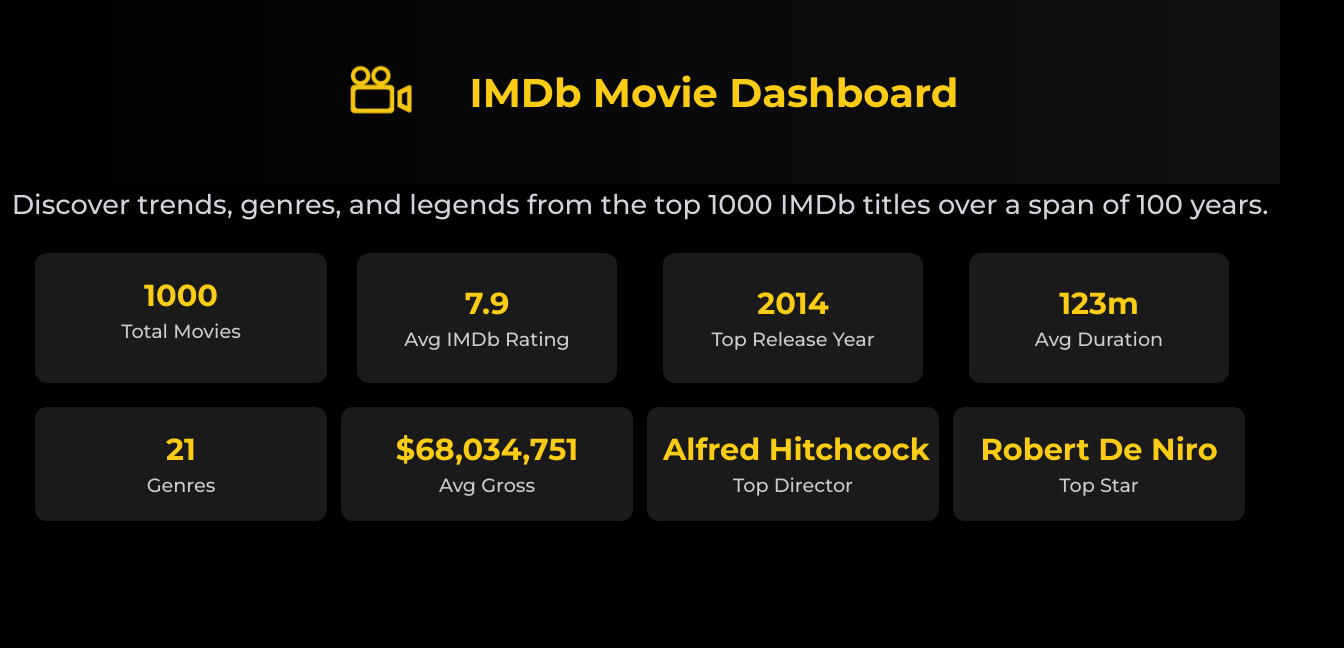
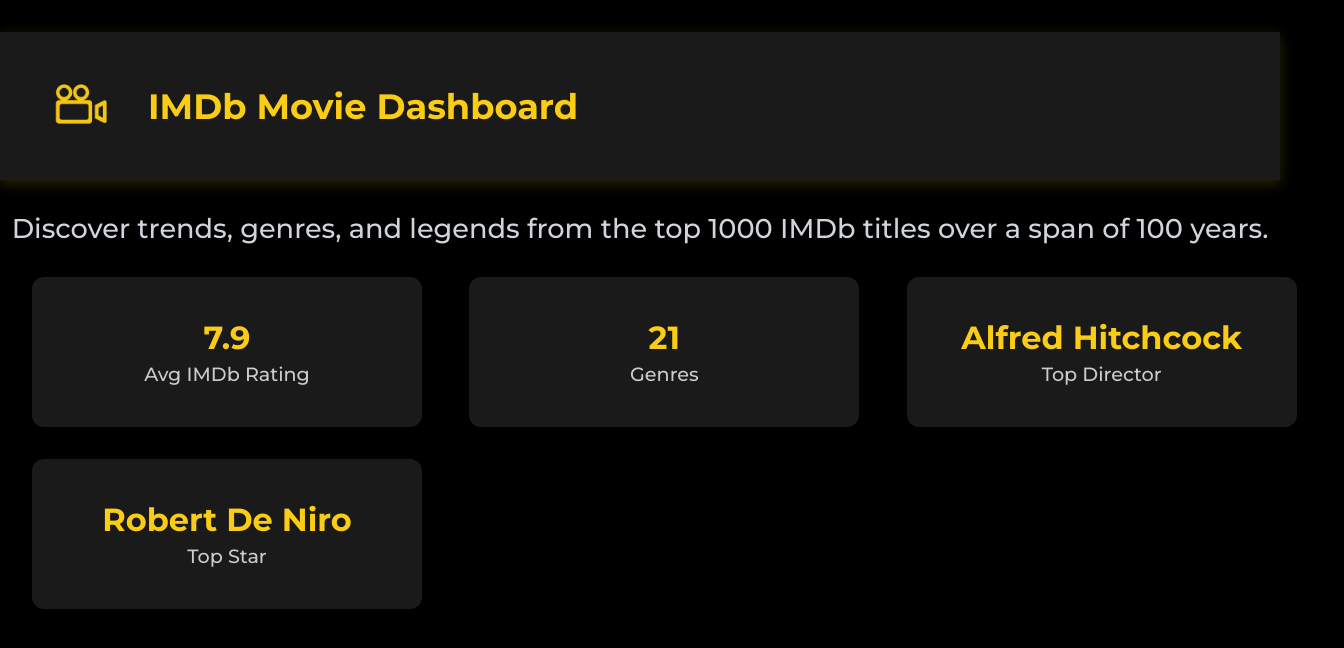
Before and after one commit to asmita7798/movie-dashboard, a SvelteKit app: page / in a window 1280 px wide. Shown: the top 648 px of the page, 1344 px wide, since content can reach past the window. Built offline with nearby package versions, Linux system fonts and the light colour scheme.

Commit message:
Updated dashboard

```diff
--- a/src/components/Flipcard.svelte
+++ b/src/components/Flipcard.svelte
@@ -13,10 +13,10 @@
 <style>
   .flip-card {
     perspective: 1000px;
-    min-width: 180px;
-    max-width: 260px;
+    min-width: 300px;
+    max-width: 390px;
     width: 100%;
-    height: 130px;
+    height: 150px;
   }
 
   .flip-card-inner {
--- a/src/components/Header.svelte
+++ b/src/components/Header.svelte
@@ -2,7 +2,6 @@
   import FlipCard from './FlipCard.svelte';
   export let imdbCSV = [];
 
-  // Filter valid rows
   const validRows = imdbCSV.filter(row =>
     row['IMDB_Rating'] && row['Released_Year'] && row['Runtime']
   );
@@ -13,36 +12,16 @@
     validRows.reduce((sum, row) => sum + parseFloat(row['IMDB_Rating']), 0) / totalMovies
   ).toFixed(1);
 
-  const avgDuration = (
-    validRows.reduce((sum, row) => {
-      const match = row['Runtime'].match(/\d+/);
-      return sum + (match ? parseInt(match[0]) : 0);
-    }, 0) / totalMovies
-  ).toFixed(0);
+  const ratings = validRows.map(row => parseFloat(row['IMDB_Rating']));
+  const minRating = Math.min(...ratings).toFixed(1);
+  const maxRating = Math.max(...ratings).toFixed(1);
 
-  const yearCounts = {};
-  validRows.forEach(row => {
-    const year = row['Released_Year'];
-    yearCounts[year] = (yearCounts[year] || 0) + 1;
-  });
-  const commonYear = Object.entries(yearCounts).reduce((a, b) => a[1] > b[1] ? a : b)[0];
-  // Unique genre count
   const genreSet = new Set();
   validRows.forEach(row => {
     row['Genre']?.split(',').forEach(g => genreSet.add(g.trim()));
   });
   const genreCount = genreSet.size;
 
-// Avg Gross Revenue
-const grossValues = validRows
-  .map(row => parseFloat(row['Gross']?.replace(/[$,]/g, '')))
-  .filter(val => !isNaN(val));
-const avgGross = (
-  grossValues.reduce((sum, val) => sum + val, 0) / grossValues.length
-).toLocaleString('en-US', { style: 'currency', currency: 'USD', maximumFractionDigits: 0 });
-
-
-// Most frequent Director
   const directorCount = {};
   validRows.forEach(row => {
     const d = row['Director'];
@@ -50,7 +29,6 @@
   });
   const popularDirector = Object.entries(directorCount).reduce((a, b) => a[1] > b[1] ? a : b)[0];
 
-// Most frequent Star (from Star1–4)
   const starCount = {};
   ['Star1', 'Star2', 'Star3', 'Star4'].forEach(col => {
     validRows.forEach(row => {
@@ -60,29 +38,30 @@
   });
   const popularStar = Object.entries(starCount).reduce((a, b) => a[1] > b[1] ? a : b)[0];
 
-// Top 5 movies from commonYear
-const topMoviesInYear = validRows
-  .filter(row => row['Released_Year'] === commonYear)
-  .sort((a, b) => parseFloat(b['IMDB_Rating']) - parseFloat(a['IMDB_Rating']))
-  .slice(0, 5)
-  .map(movie => ({
-    title: movie['Series_Title'],
-    rating: movie['IMDB_Rating']
-  }));
+  // Top Genre (most common)
+const genreCountMap = {};
+validRows.forEach(row => {
+  row['Genre']?.split(',').forEach(g => {
+    const genre = g.trim();
+    genreCountMap[genre] = (genreCountMap[genre] || 0) + 1;
+  });
+});
+const topGenre = Object.entries(genreCountMap).reduce((a, b) => a[1] > b[1] ? a : b)[0];
 
-// Rating min/max
-const ratings = validRows.map(row => parseFloat(row['IMDB_Rating']));
-const minRating = Math.min(...ratings).toFixed(1);
-const maxRating = Math.max(...ratings).toFixed(1);
+// Top movie by top director
+const topDirectorMovie = validRows
+  .filter(row => row['Director'] === popularDirector)
+  .sort((a, b) => parseFloat(b['IMDB_Rating']) - parseFloat(a['IMDB_Rating']))[0]?.Series_Title;
 
-// Duration min/max
-const durations = validRows
-  .map(row => parseInt(row['Runtime'].match(/\d+/)?.[0] || 0))
-  .filter(d => d > 0);
-const minDuration = Math.min(...durations);
-const maxDuration = Math.max(...durations);
+// Top movie by top star
+const topStarMovie = validRows
+  .filter(row =>
+    [row['Star1'], row['Star2'], row['Star3'], row['Star4']].includes(popularStar)
+  )
+  .sort((a, b) => parseFloat(b['IMDB_Rating']) - parseFloat(a['IMDB_Rating']))[0]?.Series_Title;
 
 </script>
+
 
 <style>
   :global(body) {
@@ -93,63 +72,56 @@
   }
 
  .header {
-    padding: 2rem;
-    background: linear-gradient(to right, #000, #111);
-    color: #fff;
   display: flex;
+  flex-direction: row;       /* ← this is key */
   align-items: center;
-    justify-content: center;
-    gap: 1rem;
+  justify-content: flex-start;
+  gap: 0rem;
+  padding: 1.5rem 2rem;               /* ✅ Add some spacing inside */
+  margin: 2rem 0;
+  max-width: 100%;
+  width: 100%;
+  background-color: #1a1a1a;
+  border-radius: 0px;
+  box-shadow: 0 4px 12px rgba(255, 255, 0, 0.15);
+  box-sizing: border-box;
 }
 
+
 .header h1 {
-    font-size: 2.5rem;
+  font-size: 2.2rem;
+  margin: 0;
+  color: #facc15;
   font-weight: 700;
-    color: #facc15;
 }
 
 .header-icon {
-    width: 120px;
-    height: 120px;
-    margin-right: 0.75rem;
+  width: 100px;
+  height: 100px;
+  margin-right: 1rem;
 }
+
 
   .subtitle {
     text-align: center;
     font-size: 1.7rem;
     font-weight: 400;
-    margin-top: 0.25rem;
+    margin-top: 0.2rem;
     color: #d1d5db;
   }
 
 .stats {
   display: grid;
-  grid-template-columns: repeat(4, 1fr);
-  gap: 1.5rem;
+  grid-template-columns: repeat(auto-fit, minmax(300px, 1fr));  /* Match the min-width */
+  gap: 2rem;
   padding: 2rem;
-  justify-items: center;
-  max-width: 1200px;
+  max-width: 1300px;
   margin: 0 auto;
-}
-
-.stat-card {
-  background-color: #1a1a1a;
-  padding: 1.5rem 1rem;
-  border-radius: 12px;
-  box-shadow: 0 4px 10px rgba(0, 0, 0, 0.4);
-  text-align: center;
-  min-width: 180px;
-  max-width: 260px;
   width: 100%;
-
-}
-.stat-card:hover {
-  transform: scale(1.05);
-  box-shadow: 0 0 15px rgba(255, 255, 0, 0.3);
 }
 
 .stat-value {
-  font-size: 1.9rem;
+  font-size: 2rem;
   font-weight: bold;
   color: #facc15;
   white-space: nowrap;
@@ -171,10 +143,7 @@
 <div class="subtitle">Discover trends, genres, and legends from the top 1000 IMDb titles over a span of 100 years.</div>
 
 <div class="stats">
-  <div class="stat-card">
-    <div class="stat-value">{totalMovies}</div>
-    <div class="stat-label">Total Movies</div>
-  </div>
+
 
   <!-- IMDb Rating -->
 <FlipCard>
@@ -188,48 +157,38 @@
   </div>
 </FlipCard>
 
-  <!-- Most Frequent Year -->
  <FlipCard>
   <div slot="front">
-    <div class="stat-value">{commonYear}</div>
-    <div class="stat-label">Top Release Year</div>
+    <div class="stat-value">{genreCount}</div>
+    <div class="stat-label">Genres</div>
   </div>
   <div slot="back">
-    <div class="stat-label">Top 5 Movies in {commonYear}</div>
-    <ul style="margin-top: 0.5rem; font-size: 0.9rem; padding: 0; list-style: none;">
-      {#each topMoviesInYear as movie}
-        <li>{movie.title} ({movie.rating})</li>
-      {/each}
-    </ul>
+    <div class="stat-label">Top Genre</div>
+    <div style="font-size: 1.1rem; margin-top: 0.3rem;">{topGenre}</div>
   </div>
 </FlipCard>
 
-<!-- Avg Duration -->
+
   <FlipCard>
   <div slot="front">
-    <div class="stat-value">{avgDuration}m</div>
-    <div class="stat-label">Avg Duration</div>
+    <div class="stat-value">{popularDirector}</div>
+    <div class="stat-label">Top Director</div>
   </div>
   <div slot="back">
-    <div class="stat-label">Duration Range</div>
-    <div style="font-size: 1.1rem; margin-top: 0.3rem;">{minDuration}m — {maxDuration}m</div>
+    <div class="stat-label">Top Movie</div>
+    <div style="font-size: 1.1rem; margin-top: 0.3rem;">{topDirectorMovie}</div>
   </div>
 </FlipCard>
 
-  <div class="stat-card">
-    <div class="stat-value">{genreCount}</div>
-    <div class="stat-label">Genres</div>
-  </div>
-  <div class="stat-card">
-    <div class="stat-value">{avgGross}</div>
-    <div class="stat-label">Avg Gross</div>
-  </div>
-  <div class="stat-card">
-    <div class="stat-value">{popularDirector}</div>
-    <div class="stat-label">Top Director</div>
-  </div>
-  <div class="stat-card">
+ <FlipCard>
+  <div slot="front">
     <div class="stat-value">{popularStar}</div>
     <div class="stat-label">Top Star</div>
   </div>
+  <div slot="back">
+    <div class="stat-label">Top Movie</div>
+    <div style="font-size: 1.1rem; margin-top: 0.3rem;">{topStarMovie}</div>
   </div>
+</FlipCard>
+
+</div>
```
Lines whose indentation alone changed are shown as unchanged.
